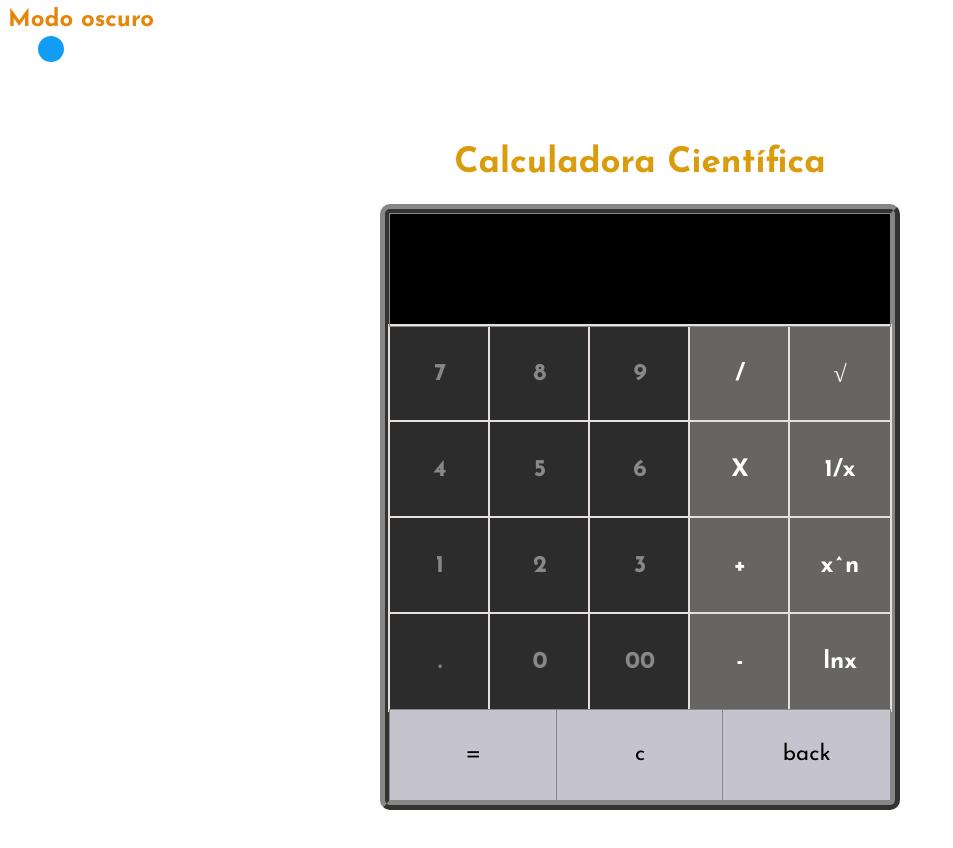
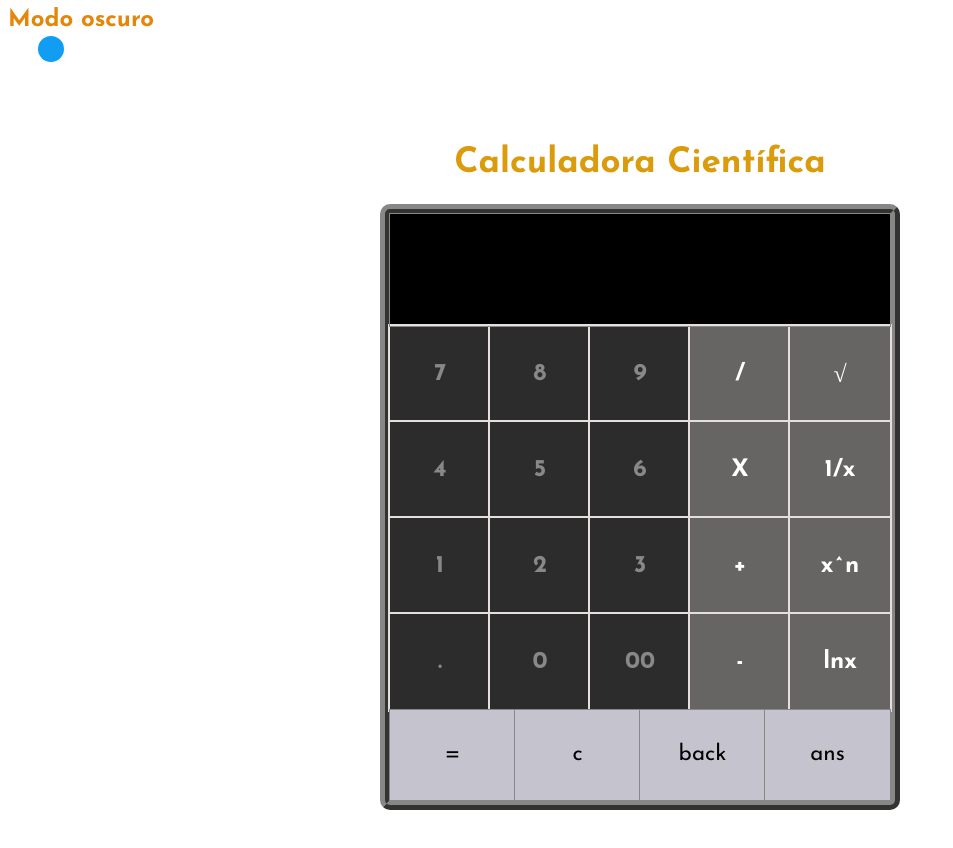
Before and after one commit to JulianaZammur/Calculadora, a React (Create React App) app: page / in a window 1280 px wide. Shown: the top 848 px of the page, without its empty margins (0-953 px from the left). Built offline with nearby package versions, Linux system fonts and the light colour scheme.

Commit message:
creacion ans

```diff
--- a/src/App.js
+++ b/src/App.js
@@ -112,6 +112,9 @@ export default function App({ state, dispatch }) {
           <EqualButton onClick={() => dispatch({ type: "handleBack" })}>
             back
           </EqualButton>
+          <EqualButton onClick={() => dispatch({ type: "handleAns", param: "&" })}>
+            ans
+          </EqualButton>
         </div>
       </div>
     </div>
--- a/src/Operations.js
+++ b/src/Operations.js
@@ -1,6 +1,7 @@
 import * as math from "mathjs";
 
-const operatorsArr = ['*', '/', '+', '-','^']
+const operatorsArr = ['*', '/', '+', '-','^','&']
+var ansNumber = 0;
 const actions = {
   handleClear() {
     console.clear();
@@ -33,13 +34,16 @@ const actions = {
       if(indexPow !== -1){
         const base = state.substring(0, indexPow);
         const exp = state.substring(indexPow + 1);
-        return this.handlePow(base,exp)
+        ansNumber = this.handlePow(base,exp);
+        return this.handlePow(base,exp);
       }
+      ansNumber = math.evaluate(state);
       return math.evaluate(state);
     }
   },
 
   handlePow(base, exp) {
+    ansNumber = base ** exp;
     return base ** exp;
   },
 
@@ -50,6 +54,7 @@ const actions = {
       if (state === 0) {
         return state;
     }
+      ansNumber = 1/state;
       return 1/state;
     }
   },
@@ -57,6 +62,7 @@ const actions = {
     if (state === "") {
       return state;
     } else {
+      ansNumber = Math.sqrt(state);
       return Math.sqrt(state);
     }
   },
@@ -65,6 +71,7 @@ const actions = {
     if (state === "") {
       return state;
     } else {
+      ansNumber = Math.log(state);
       return Math.log(state);
     }
   },
@@ -77,12 +84,11 @@ const actions = {
       return(state);
     }
   },
-
-  handleCube(state) {
+  handleAns(state) {
     if (state === "") {
-      return state;
+      return ansNumber;
     } else {
-      return Math.pow(state, 3);
+      return state + ansNumber;
     }
   },
 
```
